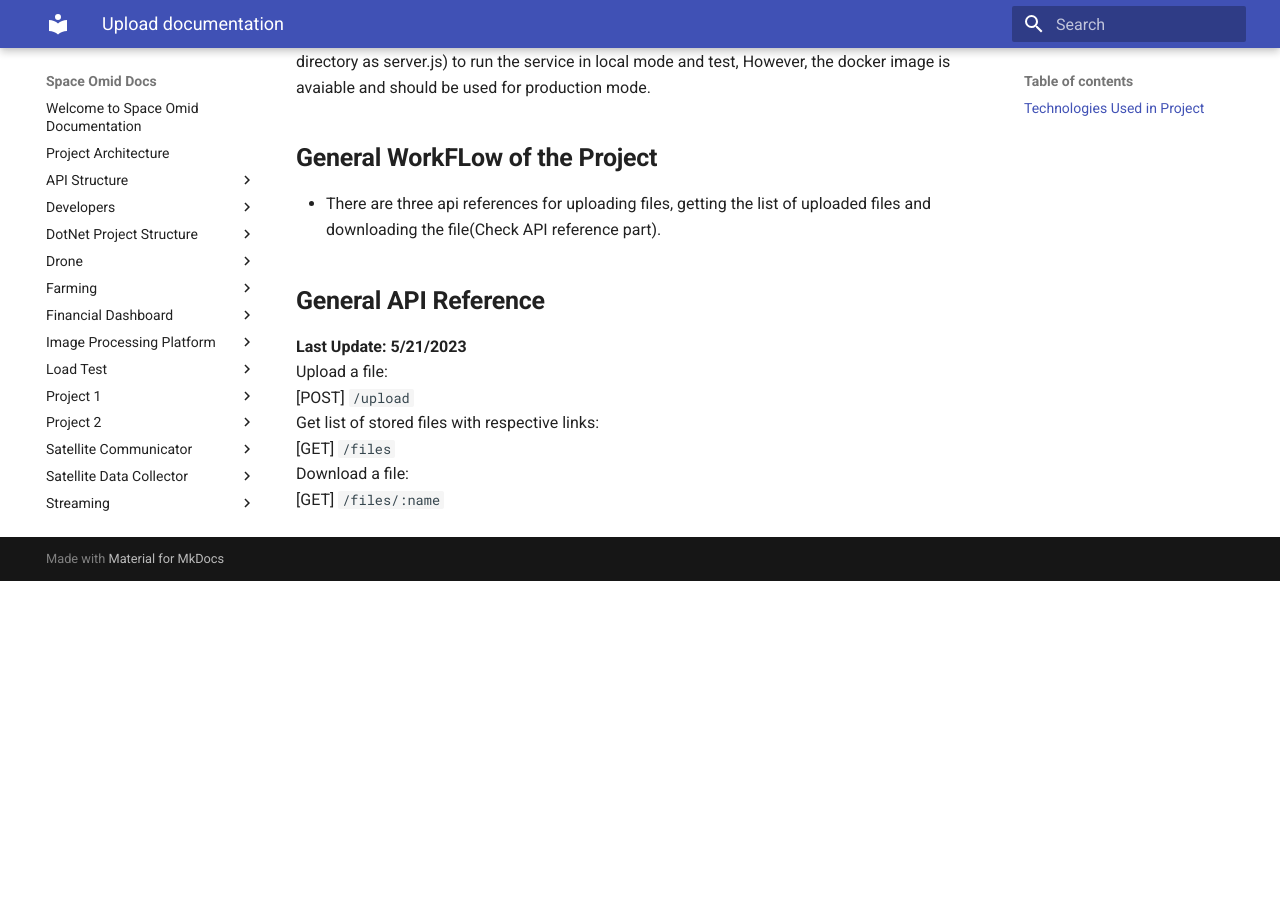
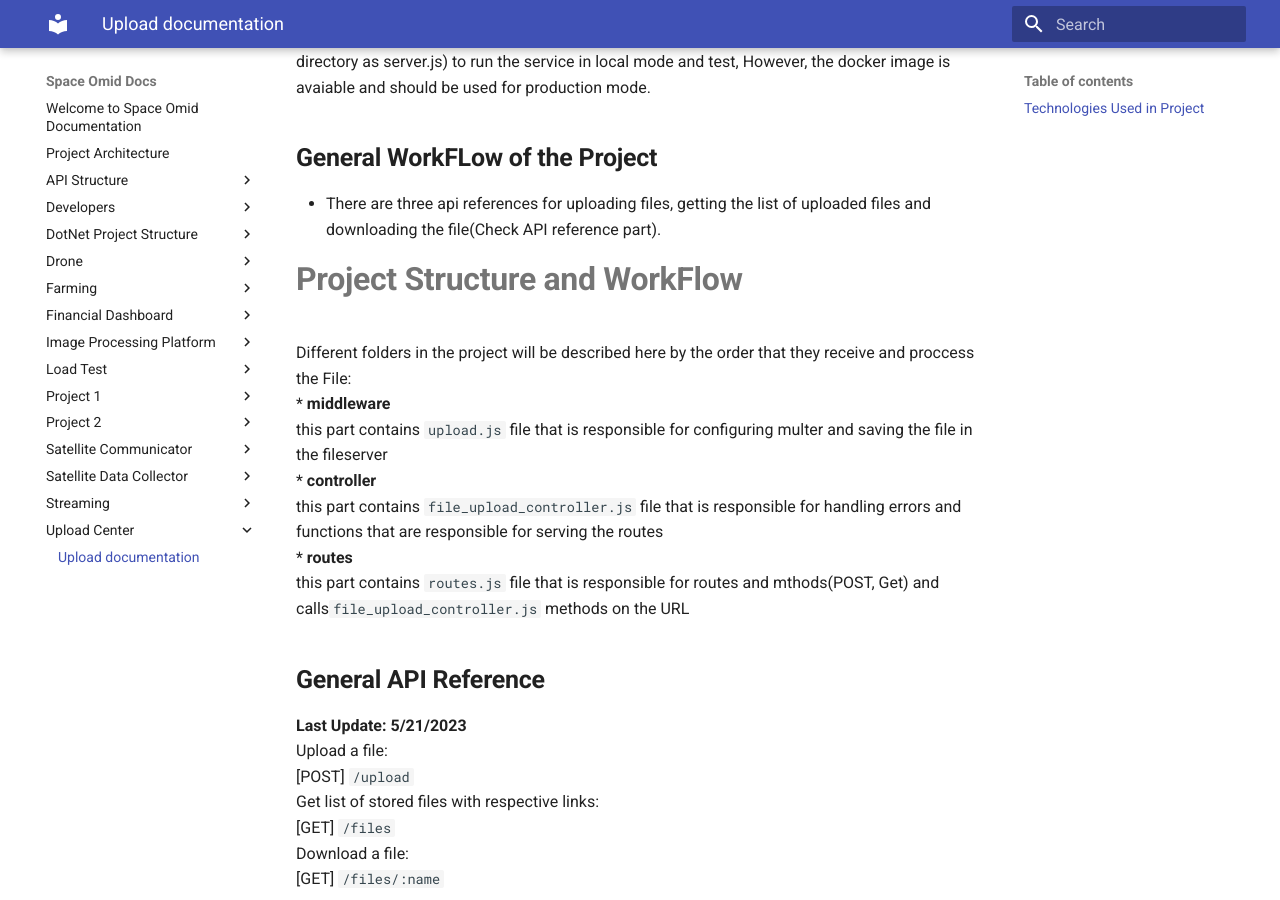
Before and after one commit to spaceomid/Documentation, an MkDocs documentation site: the page built from docs/Upload Center/index.md, in a window 1280 px wide and 900 px high, scrolled down 607 px. Built offline with MkDocs 1.6.1 and Material for MkDocs 9.7.7, drawn with Linux system fonts in a browser that asks for light colours; before the commit the page ends 1188 px from its top, so only the background shows below that.

Commit message:
Adding more details for upload center doc

```diff
--- a/docs/Upload Center/index.md
+++ b/docs/Upload Center/index.md
@@ -16,6 +16,15 @@ You can use `npm server.js` or `node server.js` commands(make sure you are in th
 ## **General WorkFLow of the Project**
 * There are three api references for uploading files, getting the list of uploaded files and downloading the file(Check API reference part).
 
+# **Project Structure and WorkFlow**
+Different folders in the project will be described here by the order that they receive and proccess the File:
+* **middleware**
+this part contains `upload.js` file that is responsible for configuring multer and saving the file in the fileserver
+* **controller**
+this part contains `file_upload_controller.js` file that is responsible for handling errors and functions that are responsible for serving the routes
+* **routes**
+this part contains `routes.js` file that is responsible for routes and mthods(POST, Get) and calls`file_upload_controller.js` methods on the URL
+
 
 ## **General API Reference**
 **Last Update: 5/21/2023**
```
